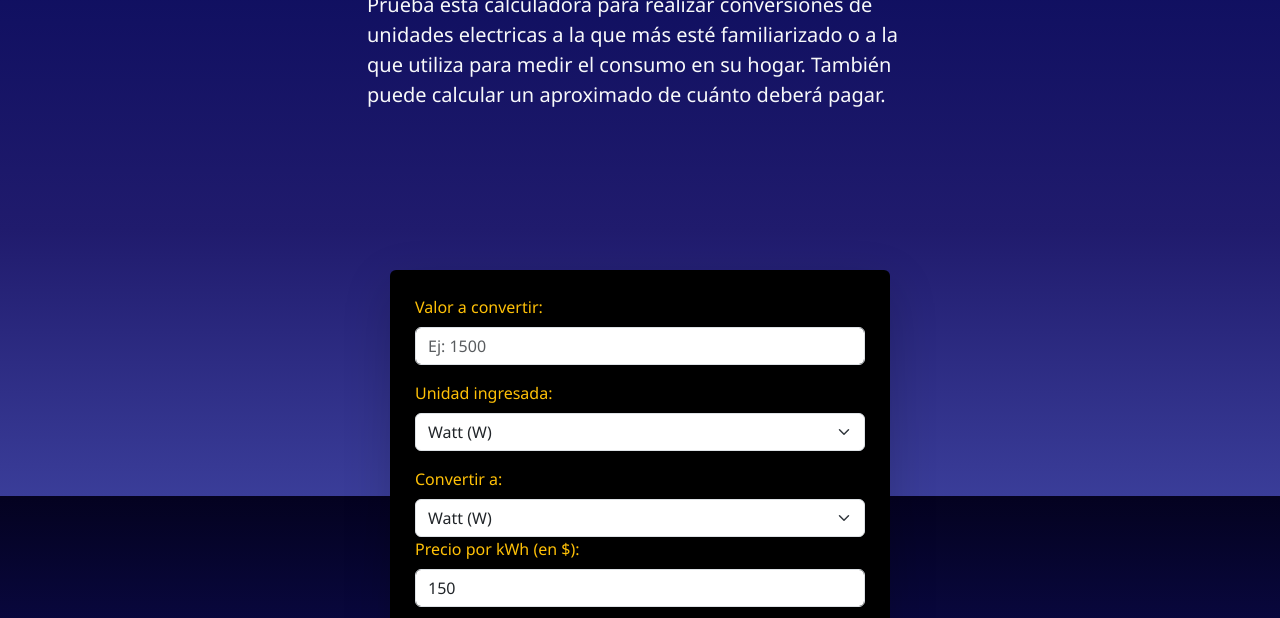
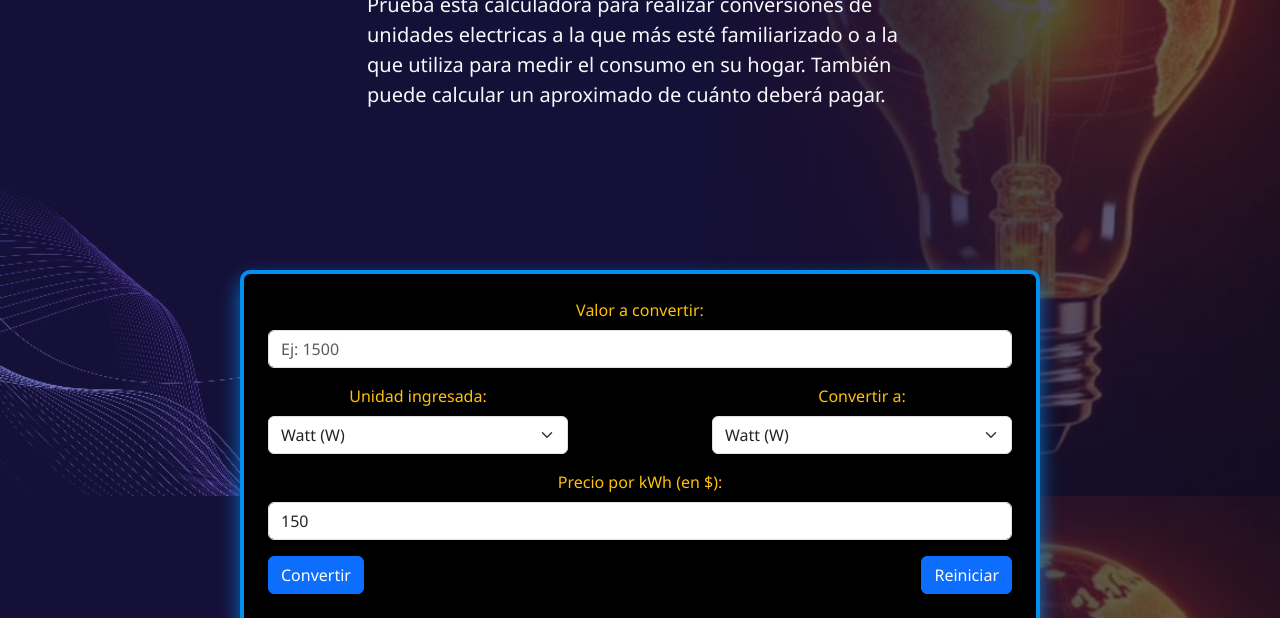
Before and after one commit to SantiagoAyala2118/PROYECTO_INTEGRADOR_ELECTROAHORRO, a website: page calculadora.html in a window 1280 px wide. Shown: the part 304-922 px from the top of the page. Drawn offline with nearby package versions, Linux system fonts and the light colour scheme.

Commit message:
Se cambió la apariencia de la calculadora de corriente

```diff
--- a/assets/CSS/index.css
+++ b/assets/CSS/index.css
@@ -218,16 +218,16 @@ footer {
   overflow: hidden;
   position: relative;
   height: 100%;
-  max-height:600px;
-  height:550px;
+  max-height: 600px;
+  height: 550px;
 }
 
-.noticias-card h5{
+.noticias-card h5 {
   color: #FFD700;
 }
 
-.noticias-card img{
-  margin-bottom:40px;
+.noticias-card img {
+  margin-bottom: 40px;
 }
 
 .noticias-card:hover {
@@ -235,3 +235,25 @@ footer {
   box-shadow: 0 15px 30px rgba(0, 221, 255, 0.986);
   border-color: #51b3f5;
 }
+
+#calculadora {
+  text-align: center;
+  max-width: 900px;
+  width: 800px;
+  border: solid;
+  border-radius: 10px;
+  border-width: 4px;
+  border-color: #0290f0;
+  box-shadow: 0 10px 20px rgba(0, 144, 246, 0.773);
+}
+
+#ingresado-convertir {
+  display: flex;
+  justify-content: space-between;
+  text-align: center;
+}
+
+#ingresado-convertir select{
+  max-width: 500px;
+  width: 300px;
+}
--- a/calculadora.html
+++ b/calculadora.html
@@ -10,18 +10,13 @@
   <script defer src="./src/calculadora.js"></script>
 </head>
 
-<body style="background-image: linear-gradient(#040220,#0e0e5f,#201b6d,#3a3d99);">
+<body>
   <nav class="navbar navbar-expand-lg navbar-dark bg-dark bg-gradient fixed-top">
     <div class="container">
       <a class="navbar-brand fw-bold" href="#">
         <span class="text-custom-amarillo">ELECTRO</span><span class="text-primary">AHORRO</span>
       </a>
-        <button
-          class="navbar-toggler"
-          type="button"
-          data-bs-toggle="collapse"
-          data-bs-target="#navbarNav"
-        >
+      <button class="navbar-toggler" type="button" data-bs-toggle="collapse" data-bs-target="#navbarNav">
         <span class="navbar-toggler-icon"></span>
       </button>
       <div class="collapse navbar-collapse" id="navbarNav">
@@ -30,7 +25,8 @@
             <a class="nav-link" href="./index.html">Inicio</a>
           </li>
           <li class="nav-item">
-              <a class="nav-link" href="./concientización.html">Consejos</a></li>
+            <a class="nav-link" href="./concientización.html">Consejos</a>
+          </li>
           <li class="nav-item">
             <a class="nav-link active text-primary" href="#">Calculadora</a>
           </li>
@@ -47,7 +43,8 @@
           </h1>
           <p class="lead mb-4 text-light">
             Prueba esta calculadora para realizar conversiones de unidades electricas a la que más esté familiarizado
-            o a la que utiliza para medir el consumo en su hogar. También puede calcular un aproximado de cuánto deberá pagar.
+            o a la que utiliza para medir el consumo en su hogar. También puede calcular un aproximado de cuánto deberá
+            pagar.
           </p>
         </div>
       </div>
@@ -56,12 +53,14 @@
   <main>
     <section class="d-flex justify-content-center p-4">
       <div calss="container py-5 d-flex">
-        <div class="card p-4 shadow-lg bg-black" style="max-width: 500px; width:500px;">
+        <div class="card p-4 bg-black" id="calculadora">
           <form id="form-conversion">
             <div class="mb-3">
               <label for="valor" class="form-label text-warning">Valor a convertir:</label>
               <input type="number" class="form-control" id="valor" placeholder="Ej: 1500" required />
             </div>
+
+            <div id="ingresado-convertir">
               <div class="mb-3">
                 <label for="valorIngresado" class="form-label text-warning">Unidad ingresada:</label>
                 <select class="form-select" id="valorIngresado">
@@ -82,13 +81,15 @@
                   <option value="pesos">Pesos</option>
                 </select>
               </div>
+            </div>
+
 
             <div class="mb-3">
               <label for="precio" class="form-label text-warning">Precio por kWh (en $):</label>
               <input type="number" class="form-control" id="precio" value="150" step="0.01" required />
             </div>
 
-            <div class="d-flex justify-content-between" >
+            <div class="d-flex justify-content-between">
               <button type="submit" class="btn btn-primary">Convertir</button>
               <button type="reset" class="btn btn-primary" id="reiniciar">Reiniciar</button>
             </div>
```
Lines whose indentation alone changed are shown as unchanged.
